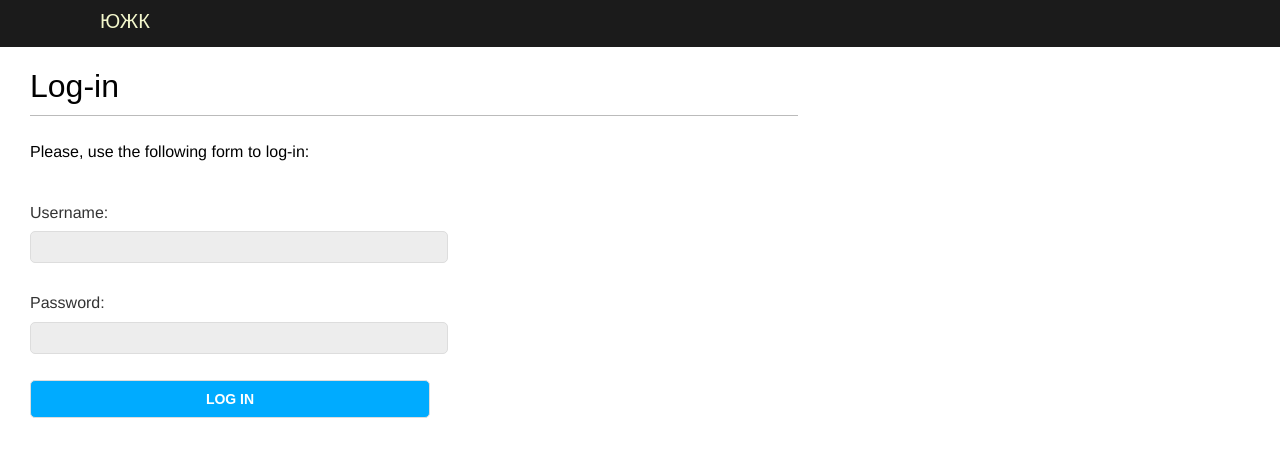
After one commit to SavelievGleb2003/ticket_system, a Django app: page /account/login/ in a window 1280 px wide. The commit adds this page. Shown: the top 457 px of the page. Run offline with Django 5.2, Linux system fonts and the light colour scheme.

Commit message:
add authentication to my site

```diff
--- a/account/views.py
+++ b/account/views.py
@@ -12,7 +12,7 @@ def user_login(request):
         form = LoginForm(request.POST)
         if form.is_valid():
             cd = form.cleaned_data
-            user = authenticate(request, cd['username'], cd['password'])
+            user = authenticate(request, username=cd['username'], password=cd['password'])
             if user is not None:
                 if user.is_active:
                     login(request, user)
--- a/blog/static/css/blog.css
+++ b/blog/static/css/blog.css
@@ -1,8 +1,276 @@
+
+
+p {
+    line-height: 1.8;
+}
+
+
+h1, h2, h3, h4, h5 , h6 { font-family: 'Muli', sans-serif; font-weight:normal; }
+ol {
+    line-height:1.5;
+}
+
+#header {
+    padding:10px 100px;
+    font-size:14px;
+    background:#1b1b1b;
+    color:#fff;
+    border-bottom:4px solid #1b1b1b;
+    overflow:auto;
+}
+
+#header .logo {
+    font-family: 'Muli', sans-serif;
+    float:left;
+    color:#f3f7cc;
+    font-size:20px;
+    margin-right:10%;
+}
+
+#header ul.menu {
+    list-style:none;
+    float:left;
+    margin:0;
+    padding:0;
+}
+#header ul.menu li {
+    float:left;
+    padding:4px 10px;
+}
+
+#header ul.menu li.selected a, #header ul.menu li.selected a:hover {
+    color:#1b6d32;
+    font-weight:bold;
+}
+
+#header a {
+    color:#f3f7cc;
+}
+#header a:hover {
+    color:#fff;
+}
+
+#header .user {
+    float:right;
+    padding-top:4px;
+}
+
+#header .user form {
+    display:inline;
+    float:right;
+}
+
+#header .user button {
+    background:none;
+    color:#f3f7cc;
+    border:none;
+    cursor:pointer;
+    float:left;
+    display:inline;
+}
+
+#content {
+    padding:30px 100px;
+}
+
+/* forms */
+form {
+    overflow:auto;
+}
+
+form p {
+    width:100%;
+    overflow:auto;
+}
+
+label {
+    float:left;
+    clear:both;
+    color:#333;
+    margin-bottom:4px;
+}
+input, textarea {
+    clear:both;
+    float:left;
+    margin:0 0 10px;
+    background:#efefef;
+    border:0;
+    padding:6px 10px;
+    font-size:14px;
+}
+input[type=submit], a.button {
+    font-weight:bold;
+    background:#12c064;
+    color:#fff;
+    padding:10px 20px;
+    font-size:14px;
+    text-transform:uppercase;
+}
+.errorlist {
+    color:#cc0033;
+    float:left;
+    clear:both;
+    padding-left:10px;
+}
+.helptext {
+    margin:0 0 20px 0;
+    color:#aaa;
+    clear:both;
+    float:left;
+    font-size:13px;
+}
+/* messages */
+ul.messages {
+    margin:10px 100px;
+    padding:0;
+    list-style-type:
+    none;
+}
+ul.messages li.success,
+ul.messages li.warning,
+ul.messages li.error,
+ul.messages li.info {
+    margin:0;
+    padding:14px 20px;
+    list-style:none;
+    color:#fff;
+}
+
+ul.messages li.success { background:#81ce81; }
+ul.messages li.success a { color:#0ac33e; }
+
+ul.messages li.error { background:#a30029; color:#e9828e; }
+ul.messages li.error a { color:#e9828e; }
+
+ul.messages li.info { background:#faffae; color:#696b4e; }
+ul.messages li.info a { color:#1586de; }
+
+ul.messages li.warning { background:#de9404; }
+ul.messages li.warning a { color:#f49000; }
+
+ul.messages li a.close {
+    margin:0;
+    float:right;
+    opacity:1;
+    border:0;
+    box-shadow:none;
+    text-shadow:none;
+}
+
+.login-form {
+    float:left;
+}
+
+/* social-auth */
+.social {
+    float:right;
+}
+.social li {
+    list-style:none;
+    padding:10px 20px;
+    margin:0 0 10px 0;
+}
+.social li a {
+    width:100%;
+    height:100%;
+    display:block;
+    color:#fff;
+}
+.social li.google { background:#de1710; }
+
+
+/* images */
+
+.image-preview, .image-detail {
+    max-width:300px;
+    float:left;
+    margin:0 20px 20px 0;
+}
+.image-detail { margin-top:20px; }
+.image-info div {
+    padding:20px 0;
+    overflow:auto;
+}
+.count {
+    color:#aaa;
+    border:3px solid #bbb;
+    border-radius:26px;
+    padding:10px 20px;
+    margin:20px 10px 0;
+}
+a.like, a.follow { float:right; margin-top:-8px; }
+
+#image-list { overflow:hidden; }
+#image-list .image {
+    float:left;
+    width:220px;
+    height:300px;
+    margin:0 10px 10px 10px;
+    border-top:8px solid #12c064;
+    background:#eee;
+}
+#image-list img { width:220px; height:220px; }
+#image-list .info { padding:10px; }
+#image-list .info a { color:#333; }
+.image-likes div {
+    float:left;
+    width:auto;
+    padding:10px;
+    text-align:center;
+}
+.image-likes img {
+    width:120px;
+    height:120px;
+    border-radius:50%;
+}
+
+/* users */
+#people-list img {
+    width:180px;
+    height:180px;
+    border-radius:50%;
+    margin-bottom:20px;
+}
+#people-list .user {
+    width:180px;
+    float:left;
+    overflow:auto;
+    padding:10px;
+}
+#people-list .info { text-align:center; }
+img.user-detail {
+    border-radius:50%;
+    float:left;
+}
+.profile-info {
+    float:left;
+    overflow:auto;
+    margin-right:20px;
+}
+.image-container { margin-top:40px; }
+
+/* actions */
+.action {
+    clear:both;
+    overflow:auto;
+}
+.action .images {
+    float:left;
+    margin:0 10px 10px 0;
+}
+.action .date {
+    font-style:italic;
+    color:#ccc;
+}
+
+
+/* --========= --========= --========= --========= --========= --=========*/
 body {
     margin:0;
     padding:0;
     font-family:helvetica, sans-serif;
 }
+
 
 a {
     color:#00abff;
--- a/mysite/urls.py
+++ b/mysite/urls.py
@@ -20,4 +20,5 @@ from django.urls import path, include
 urlpatterns = [
     path('admin/', admin.site.urls),
     path('TD/', include(('blog.urls', 'TD'), namespace='TD')),
+    path('account/', include(('account.urls', 'account'), namespace='account'))
 ]
--- /dev/null
+++ b/templates/account/login.html
@@ -0,0 +1,11 @@
+{% extends "blog/base.html" %}
+{% block title %}Log-in{% endblock %}
+{% block content %}
+ <h1>Log-in</h1>
+ <p>Please, use the following form to log-in:</p>
+ <form method="post">
+ {{ form.as_p }}
+ {% csrf_token %}
+ <p><input type="submit" value="Log in"></p>
+ </form>
+{% endblock %}
--- a/templates/blog/TD/list.html
+++ b/templates/blog/TD/list.html
@@ -1,8 +1,8 @@
 {% extends "blog/base.html" %}
 {% load static %}
-{% block title %}My Blog{% endblock %}
+{% block title %}All document{% endblock %}
 {% block content %}
-  <h1>My Blog</h1>
+  <h1>My document</h1>
   {% for post in all_documents %}
     <h2>
         <a href="{{ post.get_absolute_url }}">
@@ -10,7 +10,7 @@
         </a>
     </h2>
     <p class="date">
-      Published {{ post.publish }} by {{ post.auther }}
+      Published {{ post.publish }} by {{ post.author }}
     </p>
     {{ post.description|truncatewords:30|linebreaks }}
 
--- a/templates/blog/base.html
+++ b/templates/blog/base.html
@@ -7,13 +7,12 @@
 
 </head>
 <body>
-<div id="content">
-    {% block content %}
-    {% endblock %}
-  </div>
-  <div id="sidebar">
-    <h2>My Document</h2>
-    <p>This is my Document.</p>
-  </div>
+ <div id="header">
+ <span class="logo">ЮЖК</span>
+ </div>
+ <div id="content">
+ {% block content %}
+ {% endblock %}
+ </div>
 </body>
 </html>
```
Also changed, not shown: db.sqlite3.
